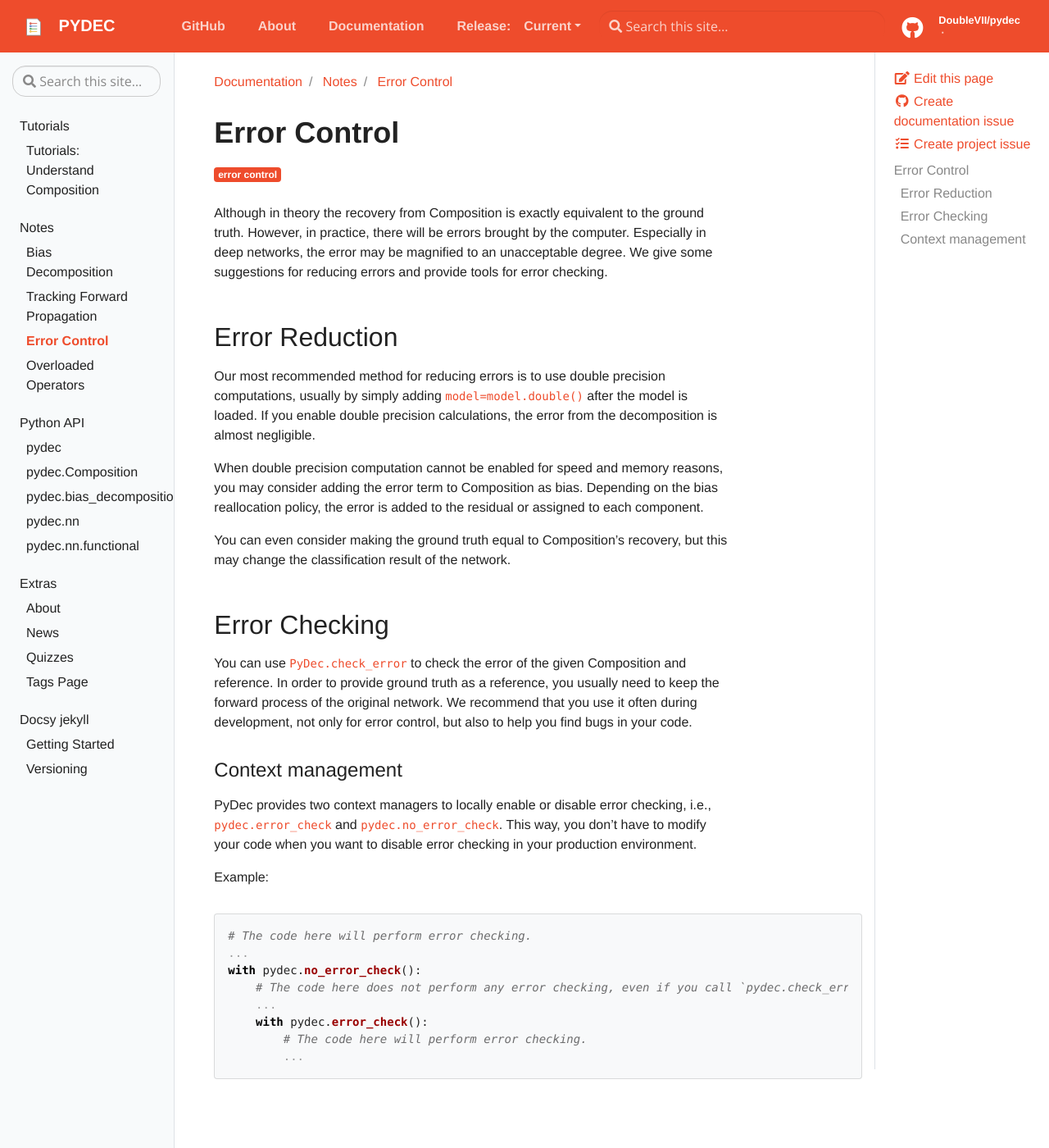
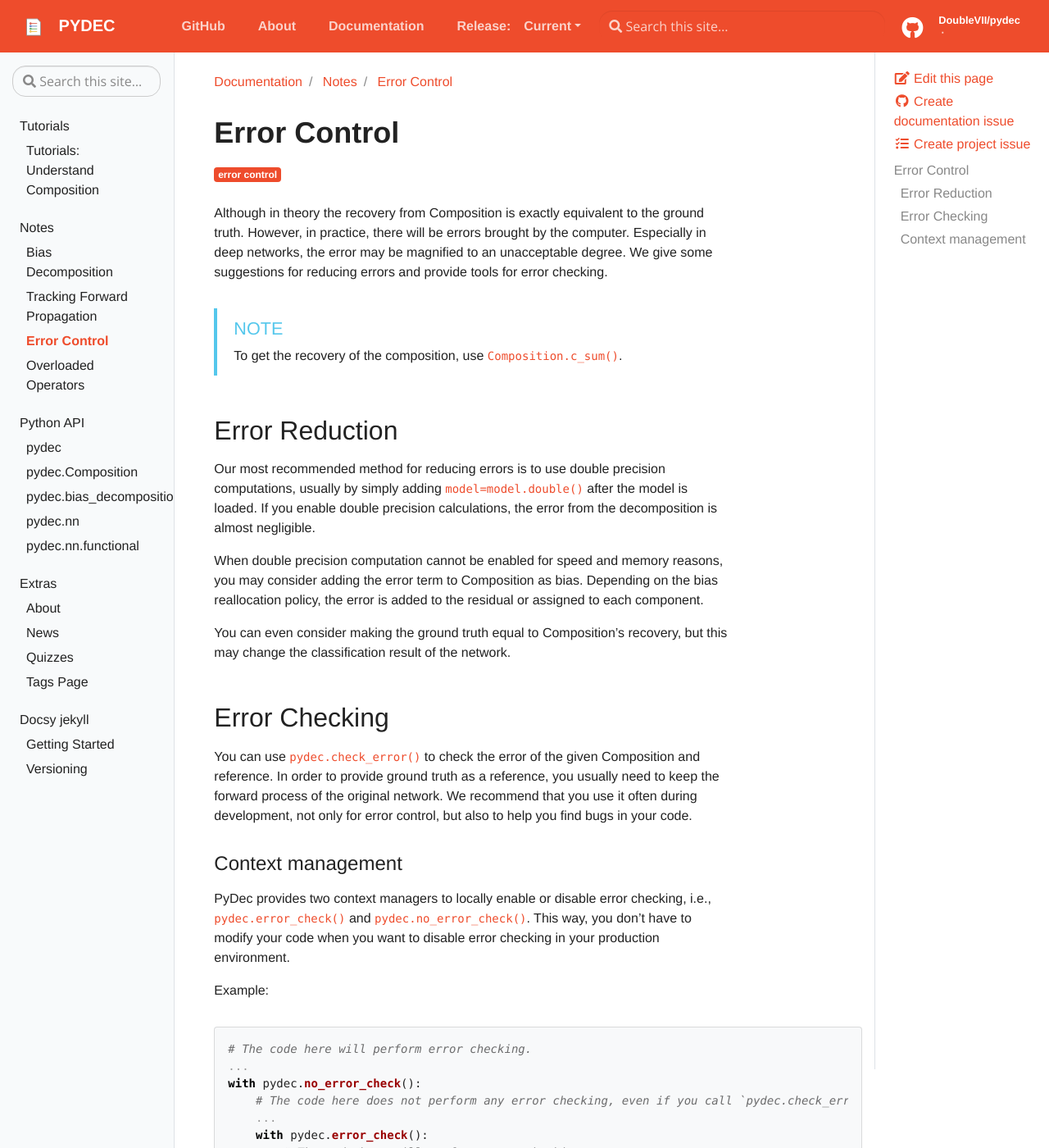
Before and after one commit to NJUNLP/pydec, a Jekyll site: the page built from docs/_docs/notes/error-control.md, in a window 1280 px wide and 1400 px high. Shown: the whole window at 82% size. Built offline with Jekyll 4.4.1, drawn with Linux system fonts in a browser that asks for light colours.

Commit message:
add note and add codelink

```diff
--- a/docs/_docs/notes/error-control.md
+++ b/docs/_docs/notes/error-control.md
@@ -8,6 +8,11 @@ description: Error Control
 
 Although in theory the recovery from Composition is exactly equivalent to the ground truth. However, in practice, there will be errors brought by the computer. Especially in deep networks, the error may be magnified to an unacceptable degree. We give some suggestions for reducing errors and provide tools for error checking.
 
+<div class="alert alert-info" role="info">
+<h4 class="alert-heading">NOTE</h4>
+To get the recovery of the composition, use {% include codelink.html name="Composition.c_sum()" path="pythonapi/pydec.Composition/c_sum" %}.
+</div>
+
 ## Error Reduction
 
 Our most recommended method for reducing errors is to use double precision computations, usually by simply adding `model=model.double()` after the model is loaded. If you enable double precision calculations, the error from the decomposition is almost negligible.
```
Also changed, not shown: other parts of docs/_docs/notes/error-control.md (+2 -2 lines).
